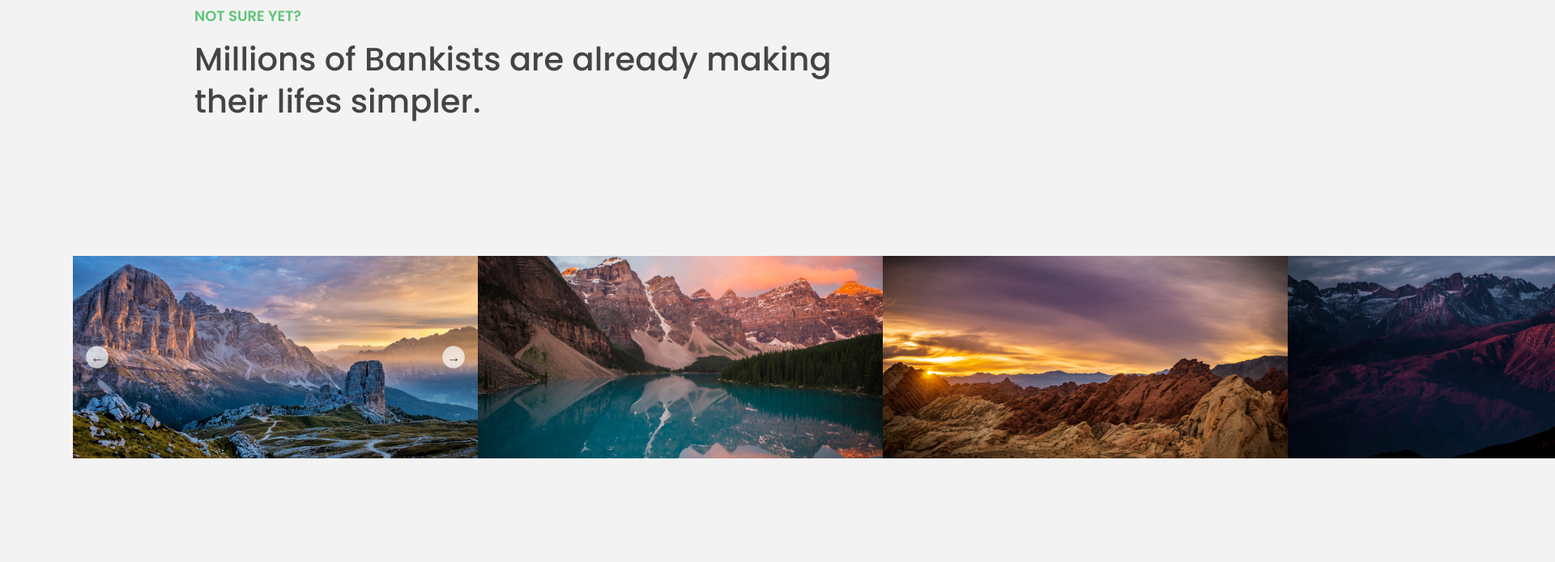
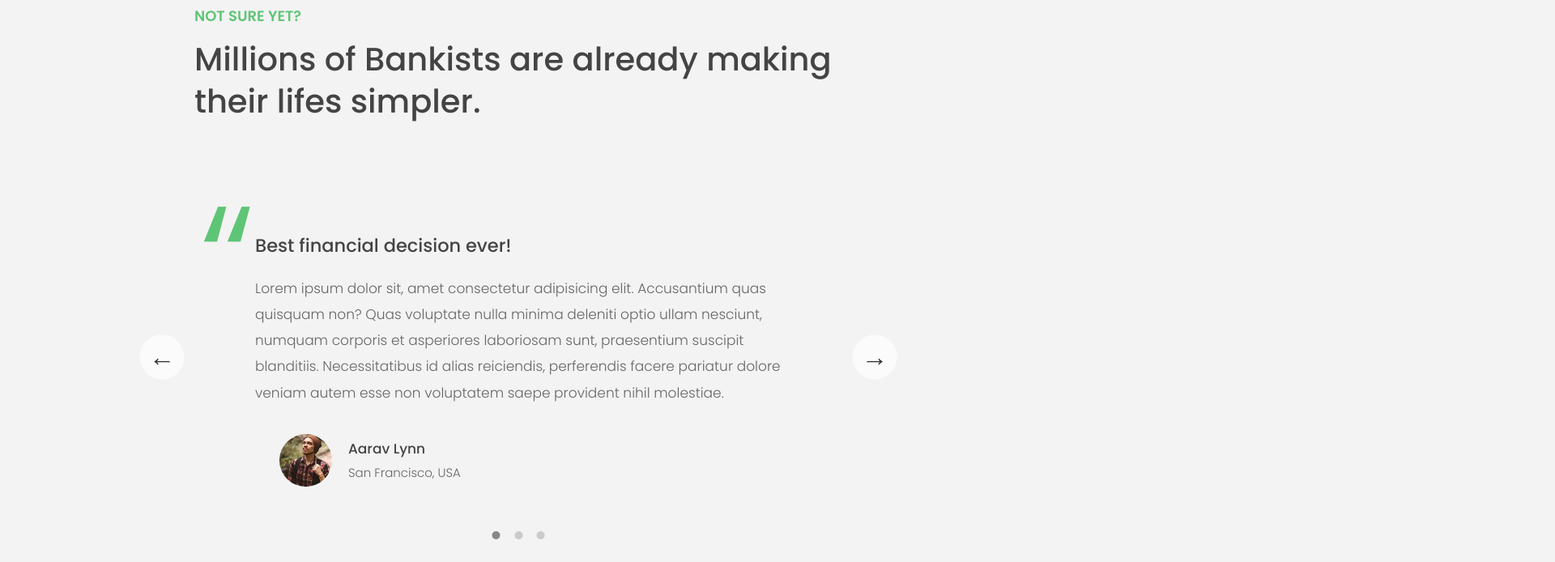
Before and after one commit to eldiaby/Javascript, a plain HTML site: page 13-Advanced-DOM-Bankist/index.html in a window 1280 px wide. Shown: the part 3355-4049 px from the top of the page at 81% size, 1920 px wide, since content can reach past the window. Drawn offline with Linux system fonts and the light colour scheme.

Commit message:
Finishing the slider in the advanced dom section

```diff
--- a/13-Advanced-DOM-Bankist/index.html
+++ b/13-Advanced-DOM-Bankist/index.html
@@ -183,7 +183,7 @@
       </div>
 
       <div class="slider">
-        <!-- <div class="slide slide--1">
+        <div class="slide slide--1">
           <div class="testimonial">
             <h5 class="testimonial__header">Best financial decision ever!</h5>
             <blockquote class="testimonial__text">
@@ -241,12 +241,12 @@
               <p class="testimonial__location">Lisbon, Portugal</p>
             </address>
           </div>
-        </div> -->
-
+        </div>
+        <!--
         <div class="slide"><img src="img/img-1.jpg" alt="Photo 1" /></div>
         <div class="slide"><img src="img/img-2.jpg" alt="Photo 2" /></div>
         <div class="slide"><img src="img/img-3.jpg" alt="Photo 3" /></div>
-        <div class="slide"><img src="img/img-4.jpg" alt="Photo 4" /></div>
+        <div class="slide"><img src="img/img-4.jpg" alt="Photo 4" /></div> -->
         <button class="slider__btn slider__btn--left">&larr;</button>
         <button class="slider__btn slider__btn--right">&rarr;</button>
         <div class="dots"></div>
--- a/13-Advanced-DOM-Bankist/script.js
+++ b/13-Advanced-DOM-Bankist/script.js
@@ -252,6 +252,7 @@
 lazyImages.forEach(img => lazyImagesObserver.observe(img));
 
 // Slider
+const slider = function () {
   const slides = document.querySelectorAll('.slide');
   const slider = document.querySelector('.slider');
   const btnRight = document.querySelector('.slider__btn--right');
@@ -259,17 +260,75 @@
   let currentSlide = 0;
   const slideLength = slides.length;
 
-slider.style.transform = 'scale(50%) translateX(-600px)';
-slider.style.overflow = 'visible';
+  const dotscontainer = document.querySelector('.dots');
 
-slides.forEach((slide, index) => {
-  slide.style.transform = `translatex(${100 * index}%)`;
+  // Functions
+  const createDots = function () {
+    slides.forEach(function (_, index) {
+      dotscontainer.insertAdjacentHTML(
+        'beforeend',
+        `<button class="dots__dot" data-slide="${index}" ></button> `
+      );
+    });
+  };
+
+  const activeDot = function (slide) {
+    document.querySelectorAll('.dots__dot').forEach(function (dot) {
+      dot.classList.remove('dots__dot--active');
+    });
+    document
+      .querySelector(`.dots__dot[data-slide="${slide}"]`)
+      .classList.add('dots__dot--active');
+  };
+
+  const goToSlide = function (slide) {
+    slides.forEach((slideImg, index) => {
+      slideImg.style.transform = `translatex(${100 * (index - slide)}%)`;
+    });
+  };
+
+  // next slide
+  const nextSlide = function () {
+    if (currentSlide === slideLength - 1) currentSlide = 0;
+    else currentSlide++;
+    goToSlide(currentSlide);
+    activeDot(currentSlide);
+  };
+
+  // prevslide
+  const prevSlide = function () {
+    if (currentSlide === 0) currentSlide = slideLength - 1;
+    else currentSlide--;
+    goToSlide(currentSlide);
+    activeDot(currentSlide);
+  };
+
+  // Init the slide sittings
+  const init = function () {
+    createDots();
+    activeDot(0);
+    goToSlide(0);
+  };
+
+  init();
+
+  // Events handlers
+  btnRight.addEventListener('click', nextSlide);
+  btnLeft.addEventListener('click', prevSlide);
+
+  // keybourd keys handling
+
+  document.addEventListener('keydown', e => {
+    if (e.key === 'ArrowRight') nextSlide();
+    e.key === 'ArrowLeft' && nextSlide();
   });
 
-btnRight.addEventListener('click', function () {
-  if (currentSlide === slideLength - 1) currentSlide = 0;
-  else currentSlide++;
-  slides.forEach((slide, index) => {
-    slide.style.transform = `translatex(${-100 * (currentSlide - index)}%)`;
+  dotscontainer.addEventListener('click', function (e) {
+    if (e.target.classList.contains('dots__dot')) {
+      const { slide } = e.target.dataset;
+      goToSlide(slide);
+      activeDot(slide);
+    }
   });
-});
+};
+slider();
```
Lines whose indentation alone changed are shown as unchanged.
